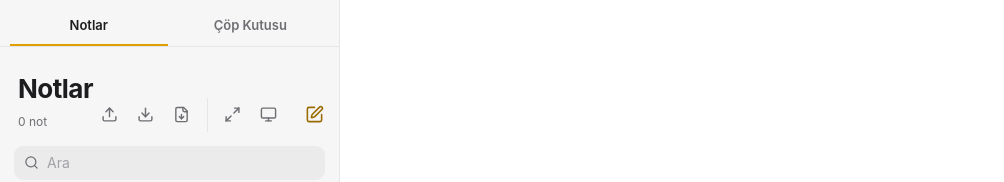
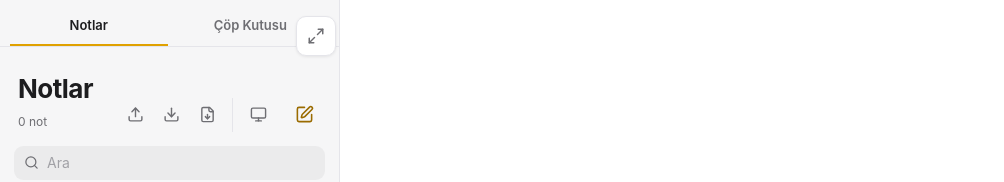
Before and after one commit to enesscigdem/devpilot-sprintboard, a React (Vite) app: page / in a window 1280 px wide. Shown: the top 182 px of the page, without its empty margins (0-1004 px from the left). Built offline with nearby package versions, Linux system fonts and the light colour scheme.

Commit message:
devpilot: Odak modu geçiş mekanizmasını iyileştir
DevPilot-Execution: 64595fec-eb72-4f85-ba48-9ae597f53b6d

```diff
--- a/src/App.tsx
+++ b/src/App.tsx
@@ -212,7 +212,12 @@ export default function App() {
     if (saved === "light" || saved === "dark" || saved === "system") return saved;
     return "system";
   });
-  const [isFocusMode, setIsFocusMode] = useState(false);
+  const [isFocusMode, setIsFocusMode] = useState(() => {
+    if (typeof window !== "undefined") {
+      return localStorage.getItem("focus_mode") === "true";
+    }
+    return false;
+  });
   const [notes, setNotes] = useState<Note[]>(loadNotes);
   const [draft, setDraft] = useState<Note | null>(null);
   const [currentView, setCurrentView] = useState<"notes" | "trash">("notes");
@@ -299,13 +304,21 @@ export default function App() {
   }, [notes]);
 
   useEffect(() => {
+    if (typeof window !== "undefined") {
+      localStorage.setItem("focus_mode", isFocusMode.toString());
+    }
+  }, [isFocusMode]);
+
+  useEffect(() => {
     const onKey = (event: KeyboardEvent) => {
       const target = event.target as HTMLElement | null;
       const isEditable = target && (target.tagName === "INPUT" || target.tagName === "TEXTAREA" || target.isContentEditable);
 
       if (event.key === "Escape") {
         setShowShortcuts(false);
-        setIsFocusMode(false);
+        if (isFocusMode) {
+          setIsFocusMode(false);
+        }
       }
 
       if (event.key === "?" && !isEditable) {
@@ -646,7 +659,17 @@ export default function App() {
 
   return (
     <div className={`app ${isFocusMode ? "focus-mode" : ""}`} data-pane={mobilePane} data-focus-mode={isFocusMode ? "true" : "false"}>
-      <aside className="sidebar" aria-label="Notlar" aria-hidden={isFocusMode}>
+      <button
+        type="button"
+        className="focus-mode-toggle"
+        aria-label={isFocusMode ? "Odak modundan çık" : "Odak moduna geç"}
+        aria-pressed={isFocusMode}
+        title={isFocusMode ? "Odak modundan çık (Esc)" : "Odak moduna geç"}
+        onClick={() => setIsFocusMode((prev) => !prev)}
+      >
+        {isFocusMode ? <Minimize2 size={18} /> : <Maximize2 size={18} />}
+      </button>
+      <aside className="sidebar sidebar-collapsible" aria-label="Notlar" data-collapsed={isFocusMode}>
         <div className="sidebar-tabs" role="tablist" style={{ display: "flex", borderBottom: "1px solid var(--line)", padding: "8px 10px 0", gap: "4px" }}>
           <button
             type="button"
@@ -751,16 +774,7 @@ export default function App() {
               </>
             )}
             <div style={{ display: "flex", alignItems: "center", gap: "2px" }}>
-              <button
-                type="button"
-                className="icon-button"
-                aria-label={isFocusMode ? "Odak modundan çık" : "Odak modu"}
-                aria-expanded={!isFocusMode}
-                title={isFocusMode ? "Odak modundan çık" : "Odak modu"}
-                onClick={() => setIsFocusMode((prev) => !prev)}
-              >
-                {isFocusMode ? <Minimize2 size={17} /> : <Maximize2 size={17} />}
-              </button>
+
               <button
                 type="button"
                 className="icon-button"
@@ -1013,24 +1027,6 @@ export default function App() {
       </aside>
 
       <main className="detail">
-        {isFocusMode && (
-          <button
-            type="button"
-            className="icon-button focus-mode-exit"
-            aria-label="Odak modundan çık"
-            title="Odak modundan çık"
-            style={{
-              position: "absolute",
-              top: "12px",
-              left: "12px",
-              zIndex: 30,
-              backgroundColor: "var(--hover)",
-            }}
-            onClick={() => setIsFocusMode(false)}
-          >
-            <Minimize2 size={18} />
-          </button>
-        )}
         {selected ? (
           <>
             <button type="button" className="back-button" onClick={() => {
--- a/src/index.css
+++ b/src/index.css
@@ -114,12 +114,32 @@ button { cursor: pointer; }
 
 .app.focus-mode,
 .app[data-focus-mode="true"] {
-  grid-template-columns: 1fr;
+  grid-template-columns: 64px 1fr;
 }
 
 .app.focus-mode .sidebar,
 .app[data-focus-mode="true"] .sidebar {
-  display: none !important;
+  width: 64px;
+  min-width: 64px;
+}
+
+.app.focus-mode .sidebar > *:not(.sidebar-header),
+.app[data-focus-mode="true"] .sidebar > *:not(.sidebar-header) {
+  opacity: 0;
+  pointer-events: none;
+}
+
+.app.focus-mode .sidebar-header,
+.app[data-focus-mode="true"] .sidebar-header {
+  padding: 22px 12px 10px;
+  justify-content: center;
+}
+
+.app.focus-mode .sidebar-title,
+.app.focus-mode .sidebar-count,
+.app[data-focus-mode="true"] .sidebar-title,
+.app[data-focus-mode="true"] .sidebar-count {
+  display: none;
 }
 
 .app.focus-mode .back-button,
@@ -135,11 +155,35 @@ button { cursor: pointer; }
   background: var(--sidebar-bg);
   border-right: 1px solid var(--line);
   overflow: hidden;
-  transition: width 0.25s cubic-bezier(0.4, 0, 0.2, 1), opacity 0.2s ease, transform 0.25s cubic-bezier(0.4, 0, 0.2, 1);
+  transition: width 0.3s cubic-bezier(0.4, 0, 0.2, 1), min-width 0.3s cubic-bezier(0.4, 0, 0.2, 1);
+}
+
+.sidebar > * {
+  transition: opacity 0.25s cubic-bezier(0.4, 0, 0.2, 1);
 }
 
 .sidebar-collapsible {
-  transition: width 0.25s cubic-bezier(0.4, 0, 0.2, 1), opacity 0.2s ease, transform 0.25s cubic-bezier(0.4, 0, 0.2, 1);
+  transition: width 0.3s cubic-bezier(0.4, 0, 0.2, 1), opacity 0.25s ease, transform 0.3s cubic-bezier(0.4, 0, 0.2, 1);
+}
+
+.sidebar-collapsed {
+  width: 64px;
+  min-width: 64px;
+}
+
+.sidebar-collapsed > *:not(.sidebar-header) {
+  opacity: 0;
+  pointer-events: none;
+}
+
+.sidebar-collapsed:hover {
+  width: 280px;
+  min-width: 280px;
+}
+
+.sidebar-collapsed:hover > * {
+  opacity: 1;
+  pointer-events: auto;
 }
 
 .sidebar-header {
@@ -308,6 +352,66 @@ button { cursor: pointer; }
 
 /* ---------- Detay ---------- */
 .detail { position: relative; min-width: 0; min-height: 0; display: flex; flex-direction: column; background: var(--bg); }
+
+.focus-mode-toggle {
+  position: fixed;
+  top: 16px;
+  left: 16px;
+  z-index: 100;
+  display: grid;
+  place-items: center;
+  width: 40px;
+  height: 40px;
+  border: 1px solid var(--line);
+  border-radius: 10px;
+  background: var(--bg);
+  color: var(--text-2);
+  box-shadow: var(--shadow);
+  cursor: pointer;
+  transition: all 0.2s ease;
+}
+
+.focus-mode-toggle:hover {
+  background: var(--hover);
+  color: var(--text);
+  box-shadow: 0 2px 8px rgba(0, 0, 0, 0.12);
+}
+
+.focus-mode-toggle:focus-visible {
+  outline: 2px solid var(--focus);
+  outline-offset: 2px;
+}
+
+.app[data-focus-mode="true"] .focus-mode-toggle {
+  background: var(--accent);
+  color: #1d1d1f;
+  border-color: var(--accent);
+}
+
+.app:not([data-focus-mode="true"]) .focus-mode-toggle {
+  left: calc(280px + 16px);
+}
+
+.focus-mode-indicator {
+  position: fixed;
+  top: 70px;
+  left: 50%;
+  transform: translateX(-50%);
+  padding: 6px 14px;
+  border-radius: 8px;
+  background: var(--text);
+  color: var(--bg);
+  font-size: 12px;
+  font-weight: 500;
+  opacity: 0;
+  pointer-events: none;
+  transition: opacity 0.2s ease;
+  z-index: 99;
+}
+
+.focus-mode-indicator.show {
+  opacity: 1;
+}
 
 .detail-empty {
   flex: 1; display: grid; place-content: center; justify-items: center; gap: 6px;
```
